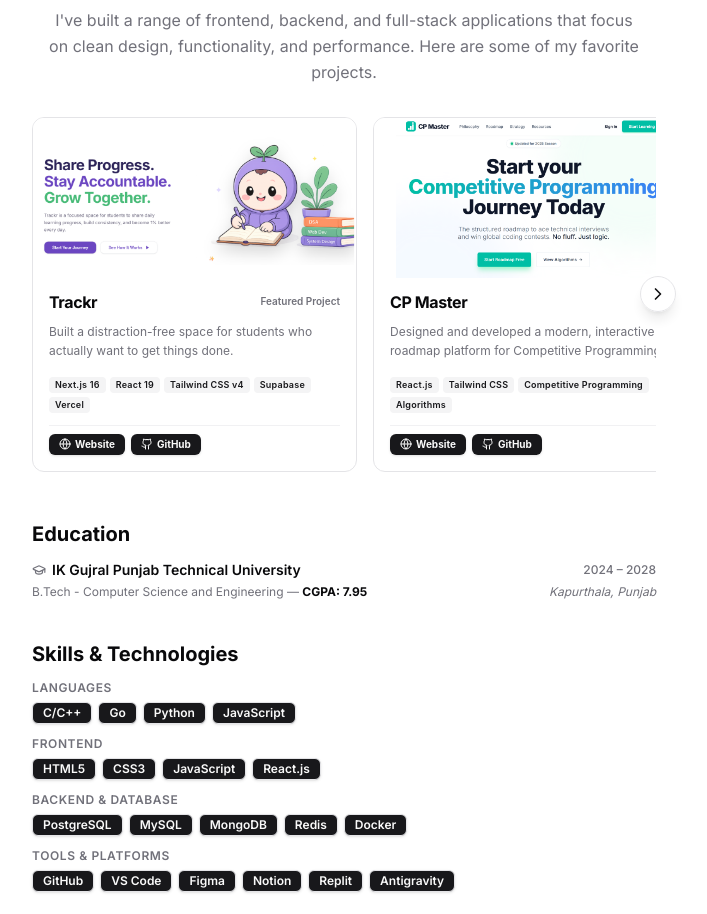
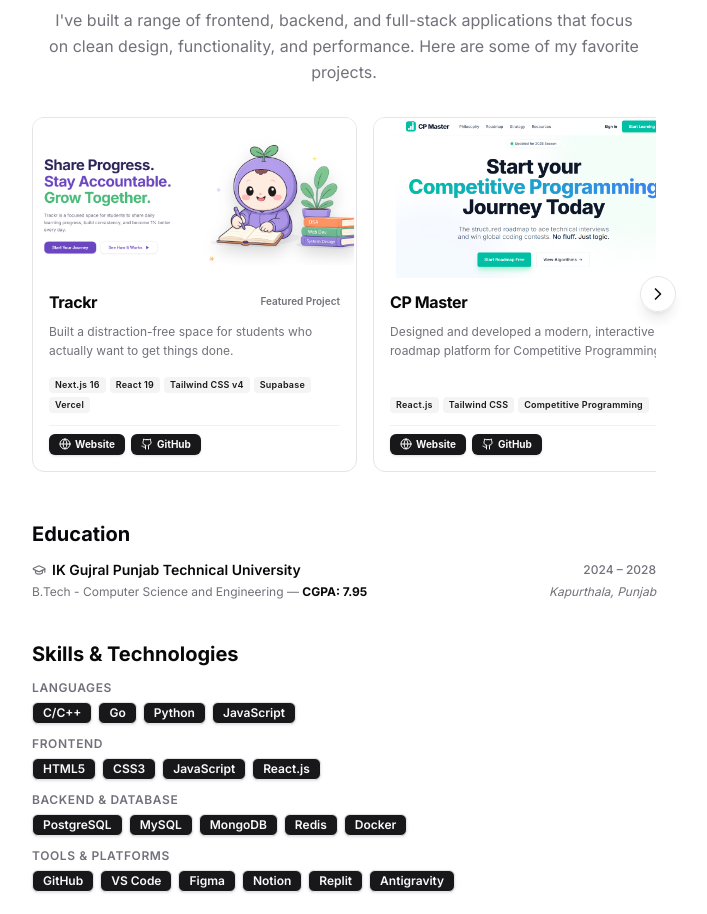
Before and after one commit to samiralam321/portfolio, a React (Vite) app: page / in a window 1280 px wide. Shown: the part 847-1761 px from the top of the page, without its empty margins (296-1003 px from the left). Built offline with nearby package versions, Linux system fonts and the light colour scheme.

Commit message:
remove_algorithms_tag_and_align_card_bottoms

```diff
--- a/src/App.jsx
+++ b/src/App.jsx
@@ -40,9 +40,10 @@
 )
 
 // Reusable BlurFade animation component mimicking Magic UI
-const BlurFade = ({ children, delay = 0, duration = 0.4 }) => {
+const BlurFade = ({ children, delay = 0, duration = 0.4, className = "" }) => {
   return (
     <motion.div
+      className={className}
       initial={{ opacity: 0, filter: 'blur(6px)', y: 8 }}
       animate={{ opacity: 1, filter: 'blur(0px)', y: 0 }}
       transition={{
@@ -295,7 +296,7 @@
       title: "CP Master",
       period: "2025",
       description: "Designed and developed a modern, interactive roadmap platform for Competitive Programming.",
-      tech: ["React.js", "Tailwind CSS", "Competitive Programming", "Algorithms"],
+      tech: ["React.js", "Tailwind CSS", "Competitive Programming"],
       image: "/images/cpmaster_mockup.png",
       links: [
         { name: "Website", url: "https://cpmaster.netlify.app/", icon: <Globe className="size-3" /> },
@@ -544,7 +545,7 @@
                   >
                     {projects.map((project, idx) => (
                       <div key={idx} className="w-[280px] sm:w-[325px] flex-shrink-0 snap-start flex flex-col">
-                        <BlurFade delay={0.6 + idx * 0.05}>
+                        <BlurFade delay={0.6 + idx * 0.05} className="h-full flex flex-col">
                           <div className="rounded-xl bg-card text-card-foreground flex flex-col overflow-hidden border border-border hover:shadow-lg transition-all duration-300 ease-out h-full group">
                             <div className="block overflow-hidden relative h-40 bg-white">
                               <img
```
